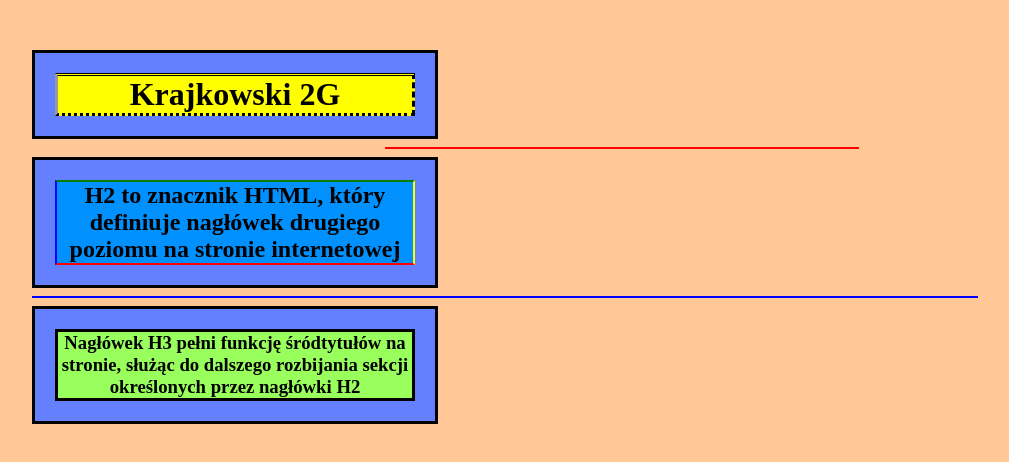
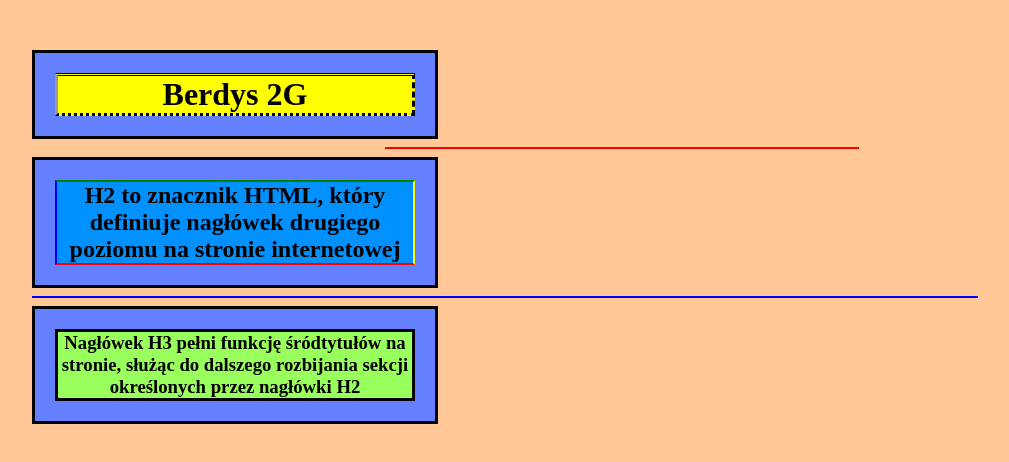
Before and after one commit to 2bartuss/CSS-do36, a plain HTML site: page zad36berdys.html in a window 1280 px wide. Shown: the whole page, without its empty margins (18-1027 px from the left). Drawn offline with Linux system fonts and the light colour scheme.

Commit message:
Add files via upload

```diff
--- a/zad36berdys.html
+++ b/zad36berdys.html
@@ -41,7 +41,7 @@ h2  {
  </style>
  </head>
 <body>
-        <div><h1>Krajkowski 2G</h1></div>
+        <div><h1>Berdys 2G</h1></div>
     <hr width="40%" align="center" color="red">
         <div><h2>H2 to znacznik HTML, który definiuje nagłówek drugiego poziomu na stronie internetowej</h2></div>
     <hr width="80%" align="left" color="blue">
```
Also changed, not shown: index.html (+1 -0 lines).
